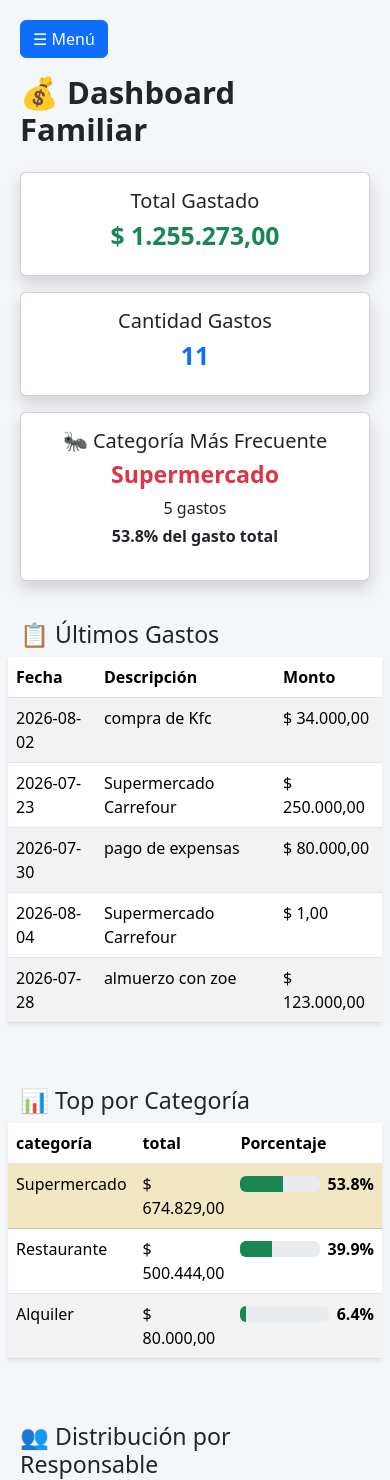
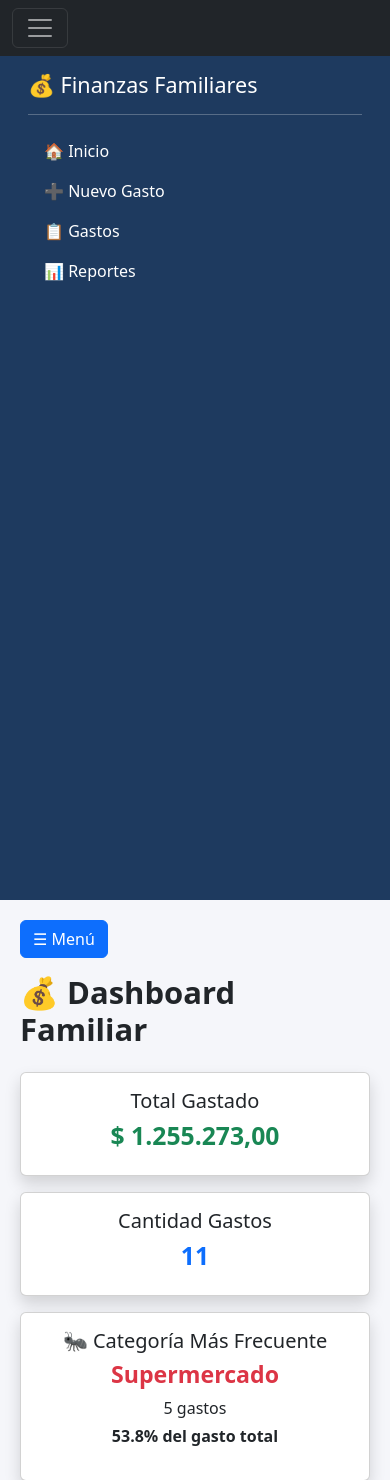
Before and after one commit to kleiwerfn2/finanzas-familiaNP, a Flask app: page / in a window 390 px wide. Shown: the top 1480 px of the page. Run offline with Flask 3, Linux system fonts and the light colour scheme; data comes from the database, SQL or seed files in the repository; both versions use the stored data as it was after the commit.

Commit message:
Reacomodo de menu

```diff
--- a/templates/base.html
+++ b/templates/base.html
@@ -42,13 +42,31 @@ src="https://cdn.jsdelivr.net/npm/bootstrap@5.3.3/dist/js/bootstrap.bundle.min.j
 </script>
 <body>
 
+<nav class="navbar navbar-dark bg-dark d-md-none">
+
+    <div class="container-fluid">
+
+        <button
+            class="navbar-toggler"
+            type="button"
+            data-bs-toggle="collapse"
+            data-bs-target="#sidebarMenu">
+
+            <span class="navbar-toggler-icon"></span>
+
+        </button>
+
+    </div>
+
+</nav>
+
 <div class="container-fluid">
 
     <div class="row">
 
         <!-- MENU LATERAL -->
 
-        <nav class="col-md-2 d-md-block sidebar collapse" id="sidebarMenu">
+        <nav class="col-md-2 d-md-block sidebar collapse show" id="sidebarMenu">
 
             <div class="pt-3 px-3">
 
--- a/templates/home.html
+++ b/templates/home.html
@@ -77,42 +77,6 @@
         </div>
 
     </div>
-
-<h3 class="mt-4">
-    📋 Últimos Gastos
-</h3>
-
-<table class="table table-striped table-hover shadow-sm">
-
-    <thead>
-
-        <tr>
-            <th>Fecha</th>
-            <th>Descripción</th>
-            <th>Monto</th>
-        </tr>
-
-    </thead>
-
-    <tbody>
-
-        {% for gasto in ultimos_gastos %}
-
-        <tr>
-
-            <td>{{ gasto.fecha }}</td>
-
-            <td>{{ gasto.descripcion }}</td>
-
-            <td>$ {{ gasto.monto | moneda }}</td>
-
-        </tr>
-
-        {% endfor %}
-
-    </tbody>
-
-</table>
 
 <h3 class="mt-5">📊 Top por Categoría</h3>
 
@@ -216,5 +180,40 @@
     </tbody>
 
 </table>
+<h3 class="mt-4">
+    📋 Últimos Gastos
+</h3>
+
+<table class="table table-striped table-hover shadow-sm">
+
+    <thead>
+
+        <tr>
+            <th>Fecha</th>
+            <th>Descripción</th>
+            <th>Monto</th>
+        </tr>
+
+    </thead>
+
+    <tbody>
+
+        {% for gasto in ultimos_gastos %}
+
+        <tr>
+
+            <td>{{ gasto.fecha }}</td>
+
+            <td>{{ gasto.descripcion }}</td>
+
+            <td>$ {{ gasto.monto | moneda }}</td>
+
+        </tr>
+
+        {% endfor %}
+
+    </tbody>
+
+</table>
 
 {% endblock %}
```
Also changed, not shown: data/finanzas.db.
